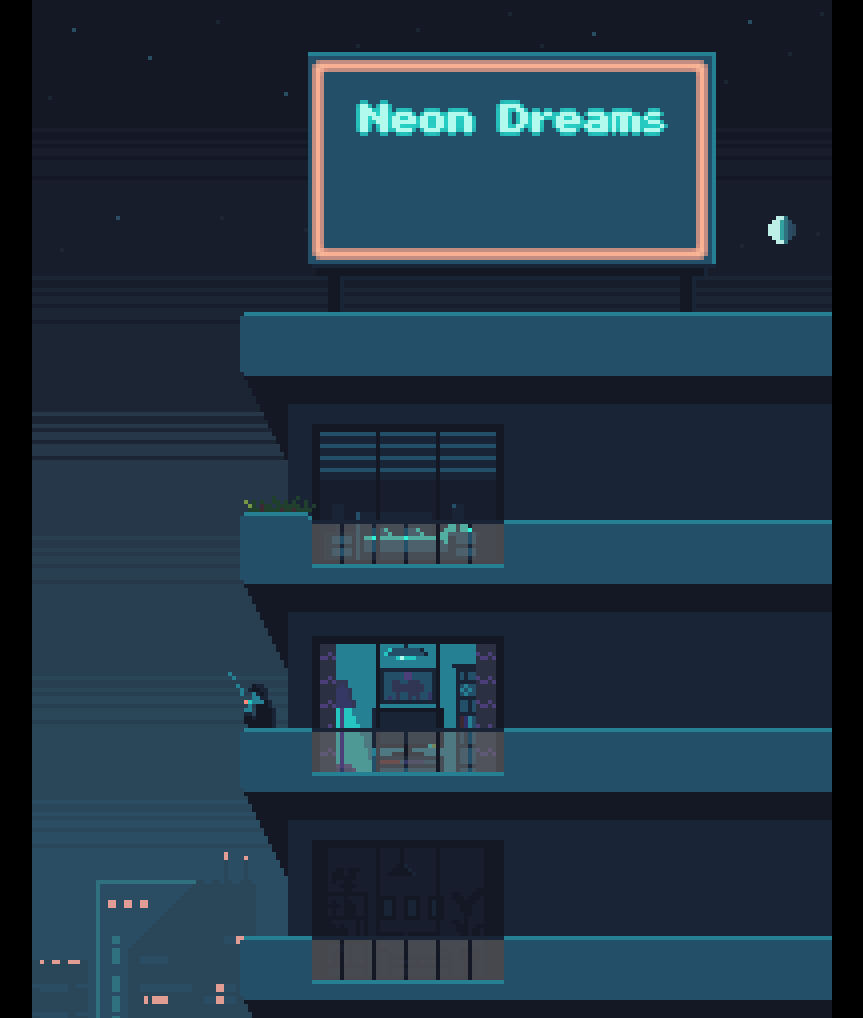
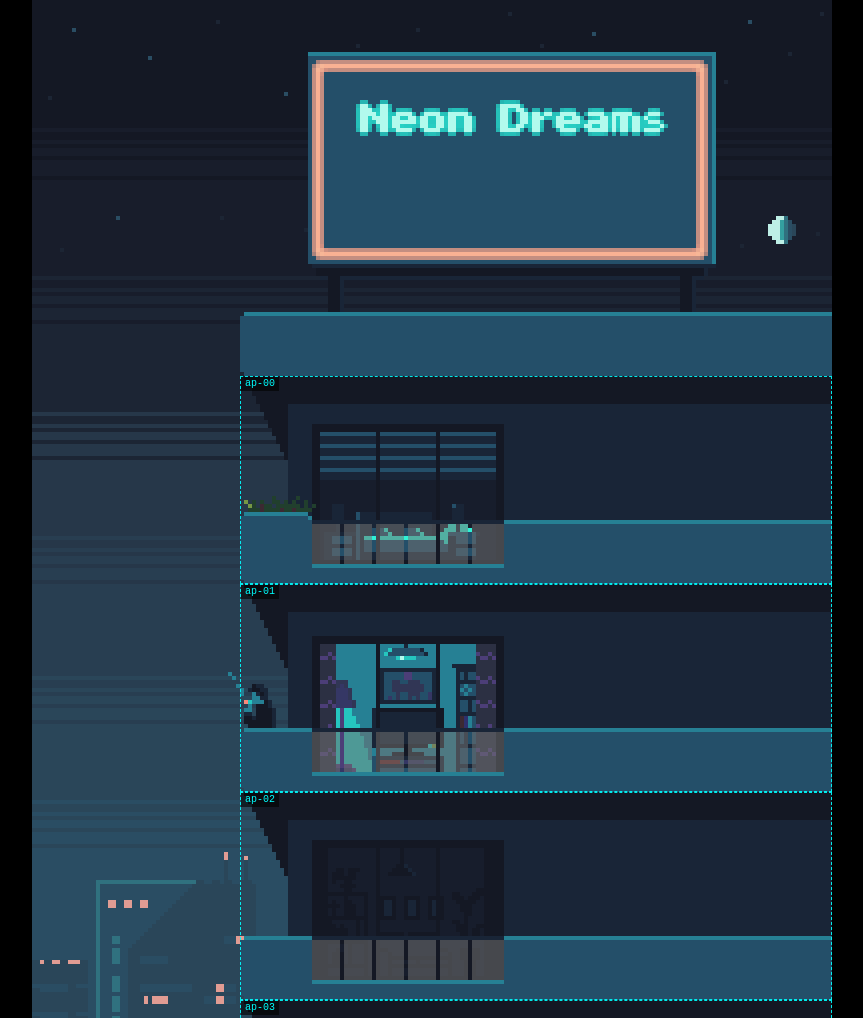
Before and after one commit to kris-ow/neon-dreams-v2, a website built with Vite: page index.html in a window 1280 px wide. Shown: the top 1018 px of the page, without its empty margins (208-1071 px from the left). Built offline with nearby package versions, Linux system fonts and the light colour scheme.

Commit message:
feat(dev): add zone overlay with toggle and dynamic positioning

```diff
--- a/src/data/zones.json
+++ b/src/data/zones.json
@@ -8,28 +8,28 @@
       "id": "ap-00",
       "label": "Apartment 0",
       "type": "apartment",
-      "rect": { "xPct": 58.0, "yPct": 3.0, "wPct": 21.0, "hPct": 4.1 },
+      "rect": { "xPct": 26.0, "yPct": 14.46, "wPct": 74.0, "hPct": 8 },
       "action": "open-ap0"
     },
     {
       "id": "ap-01",
       "label": "Apartment 1",
       "type": "apartment",
-      "rect": { "xPct": 8.0, "yPct": 15.5, "wPct": 21.0, "hPct": 4.1 },
+      "rect": { "xPct": 26.0, "yPct": 22.46, "wPct": 74.0, "hPct": 8 },
       "action": "open-ap1"
     },
     {
       "id": "ap-02",
       "label": "Apartment 2",
       "type": "apartment",
-      "rect": { "xPct": 8.0, "yPct": 28.5, "wPct": 21.0, "hPct": 4.1 },
+      "rect": { "xPct": 26.0, "yPct": 30.46, "wPct": 74.0, "hPct": 8 },
       "action": "open-ap2"
     },
     {
       "id": "ap-03",
       "label": "Apartment 3",
       "type": "apartment",
-      "rect": { "xPct": 8.0, "yPct": 41.5, "wPct": 21.0, "hPct": 4.1 },
+      "rect": { "xPct": 26.0, "yPct": 38.46, "wPct": 74.0, "hPct": 8 },
       "action": "open-ap3"
     }
   ]
--- a/src/main.js
+++ b/src/main.js
@@ -2,11 +2,14 @@
 import './styles/scaffold.css';
 import zonesData from "./data/zones.json";
 import { createLayoutAdapter } from "./modules/layoutAdapter.js";
+import { createDevOverlay } from "./modules/devOverlay.js";
 
 document.addEventListener("DOMContentLoaded", () => {
     const stage = document.querySelector(".stage");
     const designWidth = zonesData?.meta?.designWidth ?? 800;
     const designHeight = zonesData?.meta?.designHeight ?? 2600;
 
-    createLayoutAdapter({ stage, designWidth, designHeight });
+    const adapter = createLayoutAdapter({ stage, designWidth, designHeight });
+
+    createDevOverlay({ stage, zonesData, adapter, initiallyVisible: true });
 })
--- /dev/null
+++ b/src/modules/devOverlay.js
@@ -0,0 +1,85 @@
+// src/modules/devOverlay.js
+// Draws dashed boxes from zones.json on top of the scaled stage.
+// Toggle with the "D" key.
+
+export function createDevOverlay({ stage, zonesData, adapter, initiallyVisible = true }) {
+  const { meta: { designWidth, designHeight }, zones} = zonesData;
+
+  const overlay = document.createElement("div");
+  overlay.className = "zone-overlay";
+  overlay.style.position = "absolute";
+  overlay.style.inset = "0";
+  overlay.style.pointerEvents = "none";
+  overlay.style.width = `${designWidth}px`;
+  overlay.style.height = `${designHeight}px`;
+  stage.appendChild(overlay);
+
+  const boxes = zones.map(zone => {
+    const el = document.createElement("div");
+    el.className = "zone-box";
+    el.dataset.id = zone.id;
+    el.style.position = "absolute";
+    el.style.boxSizing = "border-box";
+    el.style.pointerEvents = "none";
+
+    const label = document.createElement("div");
+    label.className = "zone-label";
+    label.textContent = zone.id;
+    el.appendChild(label);
+
+    overlay.appendChild(el);
+    return { el, zone };
+  });
+
+  function layout() {
+    const s = adapter?.getScale ? adapter.getScale() : 1;
+
+    boxes.forEach(({ el, zone }) => {
+      const { xPct, yPct, wPct, hPct } = zone.rect;
+
+      // Conver % -> design-space px
+      const x = (xPct / 100) * designWidth;
+      const y = (yPct / 100) * designHeight;
+      const w = (wPct / 100) * designWidth;
+      const h = (hPct / 100) * designHeight;
+
+      // Pixel snapping to reduce subpixel fuzz during scaling
+      const left = Math.round(x * s) / s;
+      const top = Math.round(y * s) / s;
+      const width = Math.round(w * s) / s;
+      const height = Math.round(h * s) / s;
+
+      el.style.left = `${left}px`;
+      el.style.top = `${top}px`;
+      el.style.width = `${width}px`;
+      el.style.height = `${height}px`;
+    });
+  }
+
+  const off = adapter?.onChange ? adapter.onChange(layout) : () => {};
+  layout();
+
+  // Toggle with "D"
+  let visible = initiallyVisible;
+  overlay.style.display = visible ? "block" : "none";
+
+  function toggle() {
+    visible = !visible;
+    overlay.style.display = visible ? "block" : "none";
+  }
+
+  function onKey(e) {
+    if ((e.key === "d" || e.key === "D") && !e.repeat) toggle();
+  }
+
+  window.addEventListener("keydown", onKey);
+
+  return {
+    toggle,
+    destroy() {
+        window.removeEventListener("keydown", onKey);
+        off();
+        overlay.remove();
+    }
+  };
+}
--- a/src/styles/scaffold.css
+++ b/src/styles/scaffold.css
@@ -52,3 +52,24 @@ body {
 .apartment { z-index: 50; }
 
 .layer { pointer-events: none; }
+
+.zone-overlay {
+  z-index: 1000;
+}
+
+.zone-box {
+  border: 1px dashed rgba(0, 255, 255, 0.9)
+}
+
+.zone-label {
+  position: absolute;
+  top: 0;
+  left: 0;
+  padding: 2px 4px;
+  font-family: monospace;
+  font-size: 10px;
+  line-height: 1;
+  background: rgba(0, 0, 0, 0.6);
+  color: #0ff;
+  pointer-events: none;
+}
```
